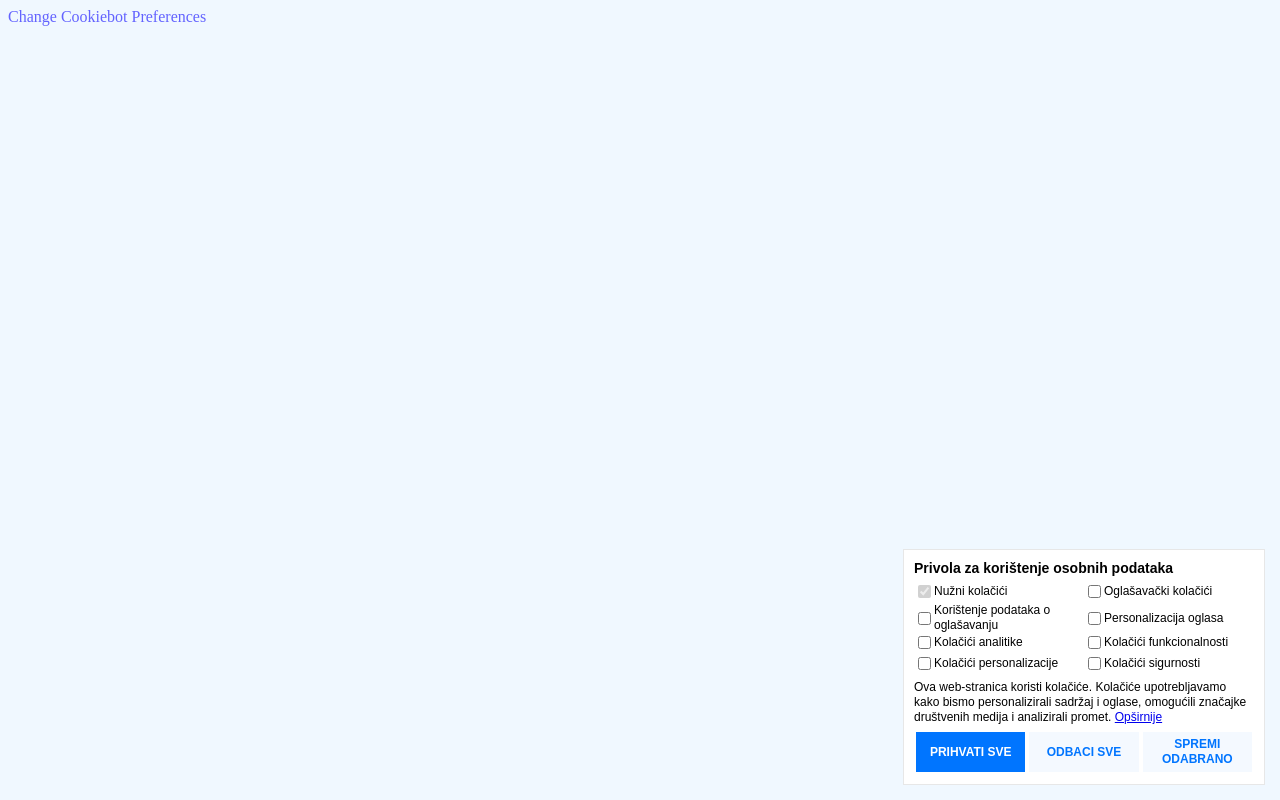
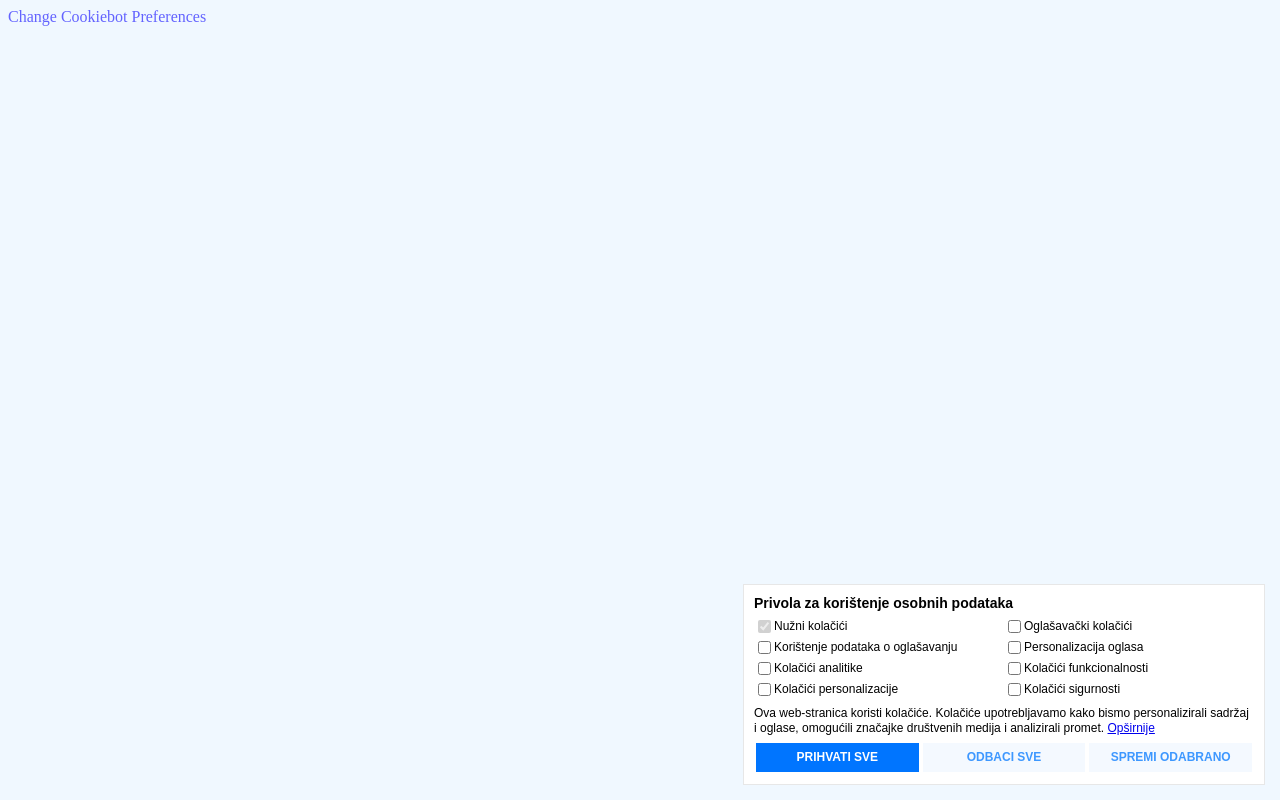
Before and after one commit to fer-projekt/cookie-fer, a website: page index.html in a window 1280 px wide. Drawn offline with Linux system fonts and the light colour scheme.

Commit message:
update css

```diff
--- a/css/fer-cookiebot.scss
+++ b/css/fer-cookiebot.scss
@@ -67,16 +67,13 @@
     align-self: stretch;
     line-height: 1.25;
     padding: 5px;
-
     &:hover {
-      background-color: black;
+      background-color: rgb(63, 133, 6);
       color: white
     }
-
     +button {
       background-color: #f4f9ff;
-      color: #0075ff;
-
+      color: rgba(0, 119, 255, 0.75);
       &:hover {
         background-color: rgb(241, 241, 241);
         color: initial;
@@ -89,12 +86,14 @@
   }
 
   @media screen and (min-width: 570px) {
-    max-width: 340px;
+    max-width: 500px;
     left: initial;
     right: 15px;
     bottom: 15px;
     border: solid 1px rgb(231, 231, 231);
-
+    button {
+      padding: 7px 5px;
+    }
     .consent-item,
     button,
     #consent_text {
--- a/package.json
+++ b/package.json
@@ -1,6 +1,6 @@
 {
   "name": "fer-cookie-bot",
-  "version": "1.2.4",
+  "version": "1.2.5",
   "description": "FerCookieBot is JavaScript solution designed for website owners to manage user consents for cookies and tracking technologies, ensuring compliance with data protection regulations like GDPR and CCPA. It now seamlessly integrates with both Google Consent Mode v2 and Facebook Pixel, offering dynamic consent handling and a respectful, legal approach to user data across major advertising platforms.",
   "main": "fer-cookiebot.js",
   "scripts": {
```
Also changed, not shown: css/fer-cookiebot.css, 1 other file.
